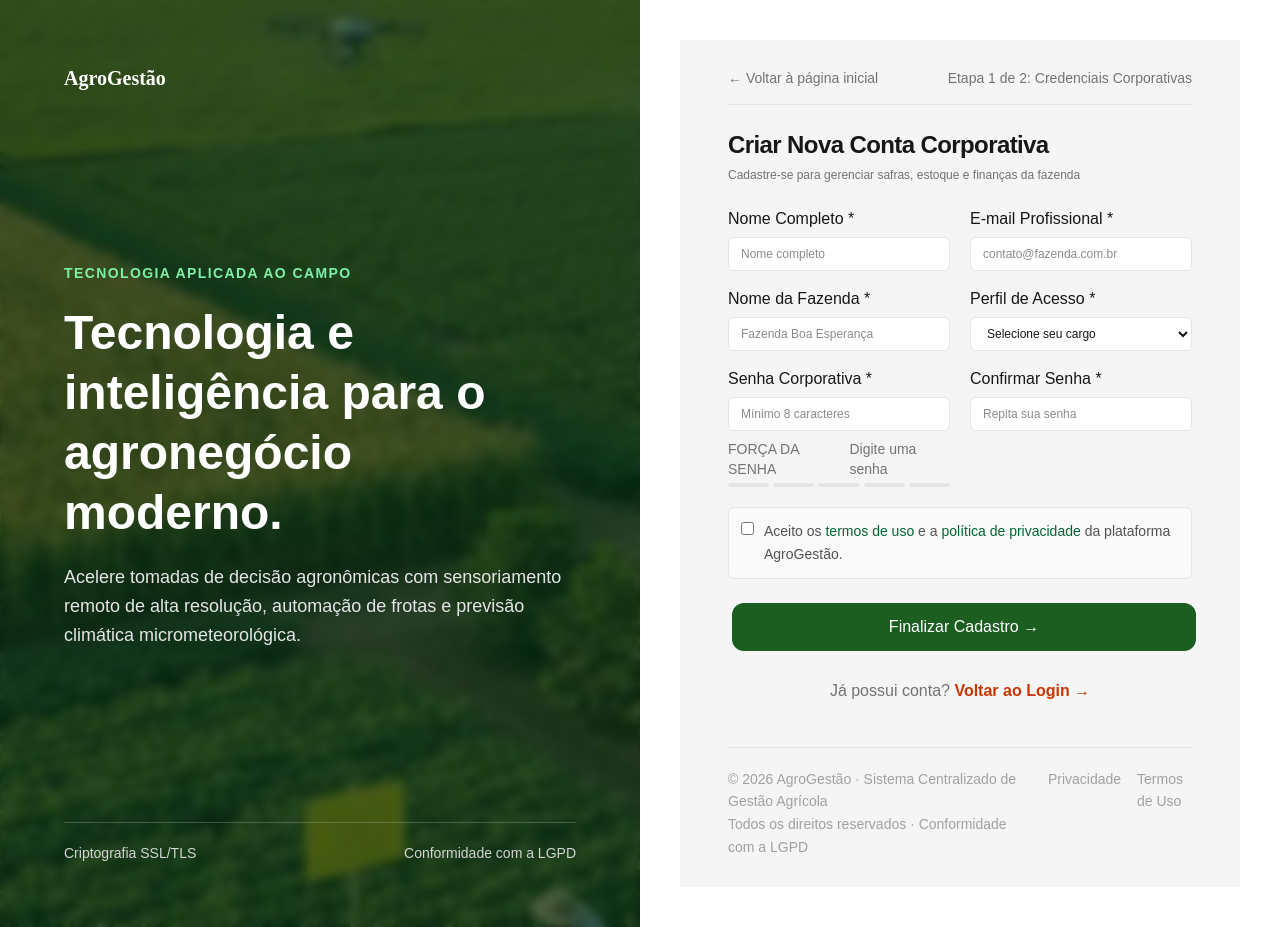
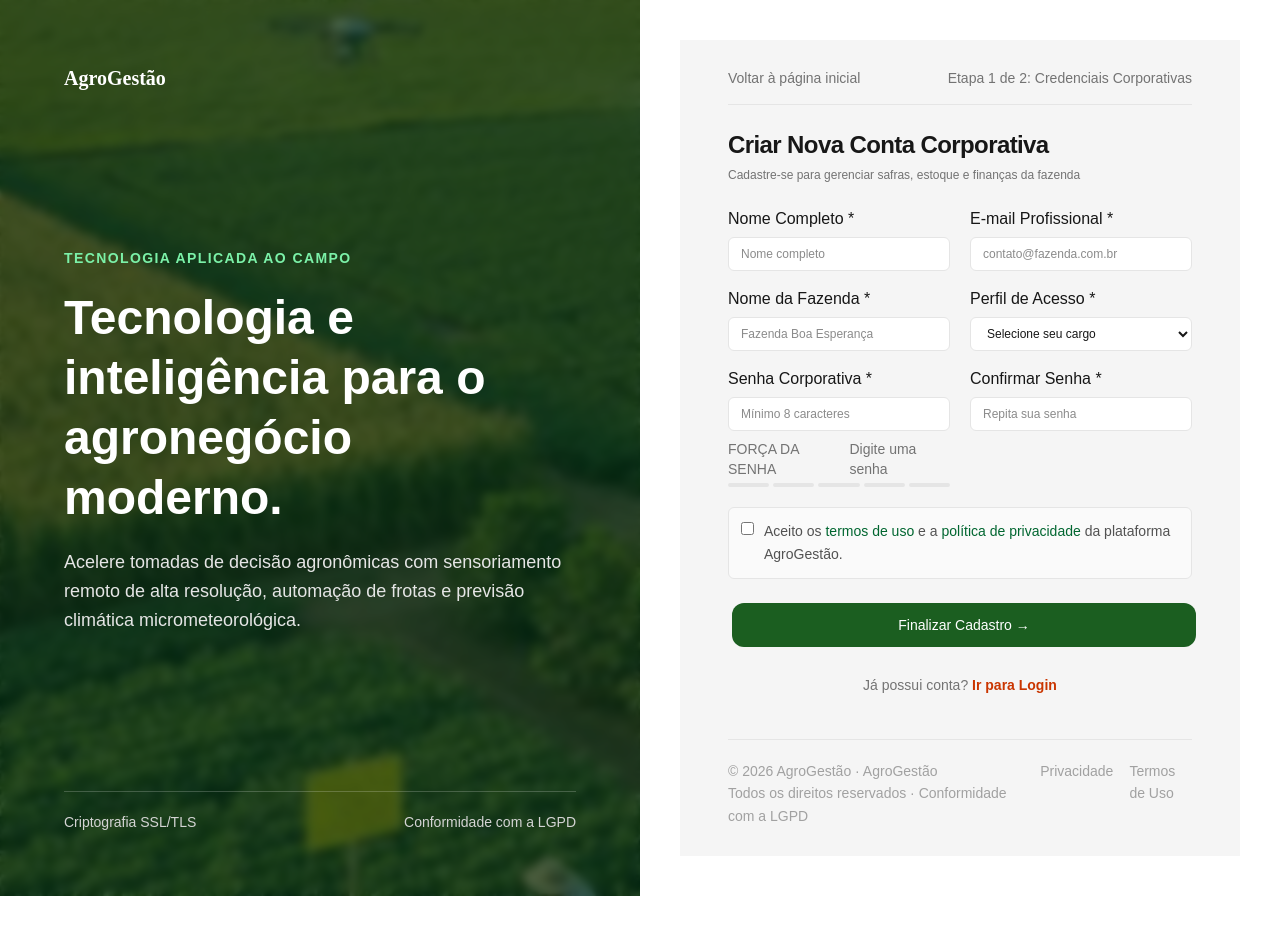
Before and after one commit to Laricarvalho1/AgroGestao, a Next.js app: page /auth/register in a window 1280 px wide. After the commit the page ends 896 px from the top, so only its background shows below. Built offline with nearby package versions, Linux system fonts and the light colour scheme.

Commit message:
Guia de setup inicial no readme e pequenos ajustes

```diff
--- a/src/app/auth/login/page.tsx
+++ b/src/app/auth/login/page.tsx
@@ -19,6 +19,8 @@ export default function Login() {
 
   function handleSubmit(e: React.SubmitEvent) {
     e.preventDefault();
+
+    // Integrar com a API de login.
   }
 
   return (
@@ -50,7 +52,7 @@ export default function Login() {
                 key={op.id}
                 type="button"
                 onClick={() => setOptionSelected(op.id)}
-                className={`flex-1 rounded-md px-2 py-2 text-sm transition ${
+                className={`flex-1 cursor-pointer rounded-md px-2 py-2 text-sm transition ${
                   optionSelected === op.id
                     ? "bg-white font-semibold text-primary shadow-sm"
                     : "text-neutral-600 hover:bg-neutral-200"
--- a/src/app/auth/register/page.tsx
+++ b/src/app/auth/register/page.tsx
@@ -39,7 +39,7 @@ export default function Register() {
     <div className="flex min-h-full flex-col bg-neutral-100 px-6 py-7 sm:px-10 lg:px-12">
       <header className="mb-6 flex items-center justify-between gap-3 border-b border-neutral-200 pb-4 text-sm text-neutral-500">
         <Link href="/" className="hover:text-primary">
-          ← Voltar à página inicial
+          Voltar à página inicial
         </Link>
         <span>Etapa 1 de 2: Credenciais Corporativas</span>
       </header>
@@ -214,20 +214,20 @@ export default function Register() {
             <AgButton>Finalizar Cadastro →</AgButton>
           </div>
 
-          <p className="my-6 text-center text-md text-neutral-500">
+          <p className="my-6 text-center text-sm text-neutral-500">
             Já possui conta?{" "}
             <Link
               href="/auth/login"
               className="font-semibold text-orange-700 hover:text-orange-600"
             >
-              Voltar ao Login →
+              Ir para Login
             </Link>
           </p>
         </form>
       </main>
       <footer className="mt-5 flex flex-col justify-between gap-3 border-t border-neutral-200 pt-5 text-sm leading-relaxed text-neutral-400 sm:flex-row">
         <div>
-          <p>© 2026 AgroGestão · Sistema Centralizado de Gestão Agrícola</p>
+          <p>© 2026 AgroGestão · AgroGestão</p>
           <p>Todos os direitos reservados · Conformidade com a LGPD</p>
         </div>
         <div className="flex gap-4">
--- a/src/app/globals.css
+++ b/src/app/globals.css
@@ -4,8 +4,11 @@
   --background: #ffffff;
   --foreground: #171717;
 
-  --primary: #1b5e20;
-  --secondary: #e66100;
+  --primary: #1b5e20; /*rgb(27,94,32)*/
+  --secondary: #e66100; /*rgb(246,102,00)*/
+
+  --lighter-primary: #288d30;
+  --lighter-secondary: #ff9900;
 
   --darker-primary: #0d2e0f;
   --darker-secondary: #7b3000;
@@ -17,6 +20,10 @@
 
   --color-primary: var(--primary);
   --color-secondary: var(--secondary);
+
+  --color-lighter-primary: var(--lighter-primary);
+  --color-lighter-secondary: var(--lighter-secondary);
+
   --color-darker-primary: var(--darker-primary);
   --color-darker-secondary: var(--darker-secondary);
 
--- a/src/app/page.tsx
+++ b/src/app/page.tsx
@@ -8,7 +8,7 @@ export default function Home() {
     >
       <div className="absolute inset-0 bg-green-950/70" />
 
-      <div className="absolute inset-0 bg-gradient-to-b from-green-950/40 via-transparent to-green-950/80" />
+      <div className="absolute inset-0 bg-linear-to-b from-darker-primary/40 via-transparent to-green-950/80" />
 
       <div className="relative z-10 flex flex-1 flex-col px-6 py-6 sm:px-12 lg:px-20">
         <header className="flex items-center justify-between gap-6">
@@ -19,14 +19,14 @@ export default function Home() {
           <nav className="flex items-center gap-4 sm:gap-6">
             <Link
               href="/auth/login"
-              className="text-sm text-white/90 transition hover:text-white"
+              className="text-sm text-white/90 px-4 py-2 rounded-lg transition hover:text-white hover:bg-lighter-primary/40"
             >
               Entrar
             </Link>
 
             <Link
               href="/auth/register"
-              className="rounded-lg bg-white px-4 py-2 text-sm font-semibold text-green-900 transition hover:bg-green-50"
+              className="rounded-lg bg-white px-4 py-2 text-sm font-semibold text-darker-primary transition hover:bg-green-50"
             >
               Cadastrar fazenda
             </Link>
@@ -35,10 +35,6 @@ export default function Home() {
 
         <section className="flex flex-1 items-center py-20">
           <div className="max-w-3xl">
-            <p className="mb-5 text-sm font-semibold uppercase tracking-widest text-green-300">
-              Tecnologia aplicada ao campo
-            </p>
-
             <h1 className="text-4xl font-bold leading-tight tracking-tight sm:text-5xl lg:text-6xl">
               Tecnologia e inteligência para o agronegócio moderno.
             </h1>
@@ -51,7 +47,7 @@ export default function Home() {
             <div className="mt-8 flex flex-col gap-4 sm:flex-row">
               <Link
                 href="/auth/register"
-                className="rounded-lg bg-green-700 px-6 py-3 text-center font-semibold transition hover:bg-green-600"
+                className="rounded-lg bg-primary px-6 py-3 text-center font-semibold transition hover:bg-lighter-primary"
               >
                 Começar agora →
               </Link>
--- a/src/components/AgButton.tsx
+++ b/src/components/AgButton.tsx
@@ -1,6 +1,6 @@
 export default function AgButton({ children }: { children: React.ReactNode }) {
   return (
-    <button className="cursor-pointer text-white m-1 w-full py-3 rounded-xl active:bg-darker-primary bg-primary">
+    <button className="cursor-pointer text-white text-sm m-1 w-full py-3 px-4 rounded-xl active:bg-lighter-primary hover:bg-darker-primary bg-primary transition">
       {children}
     </button>
   );
```
Also changed, not shown: 1 other file (tests, documents, lock files or other folders).
